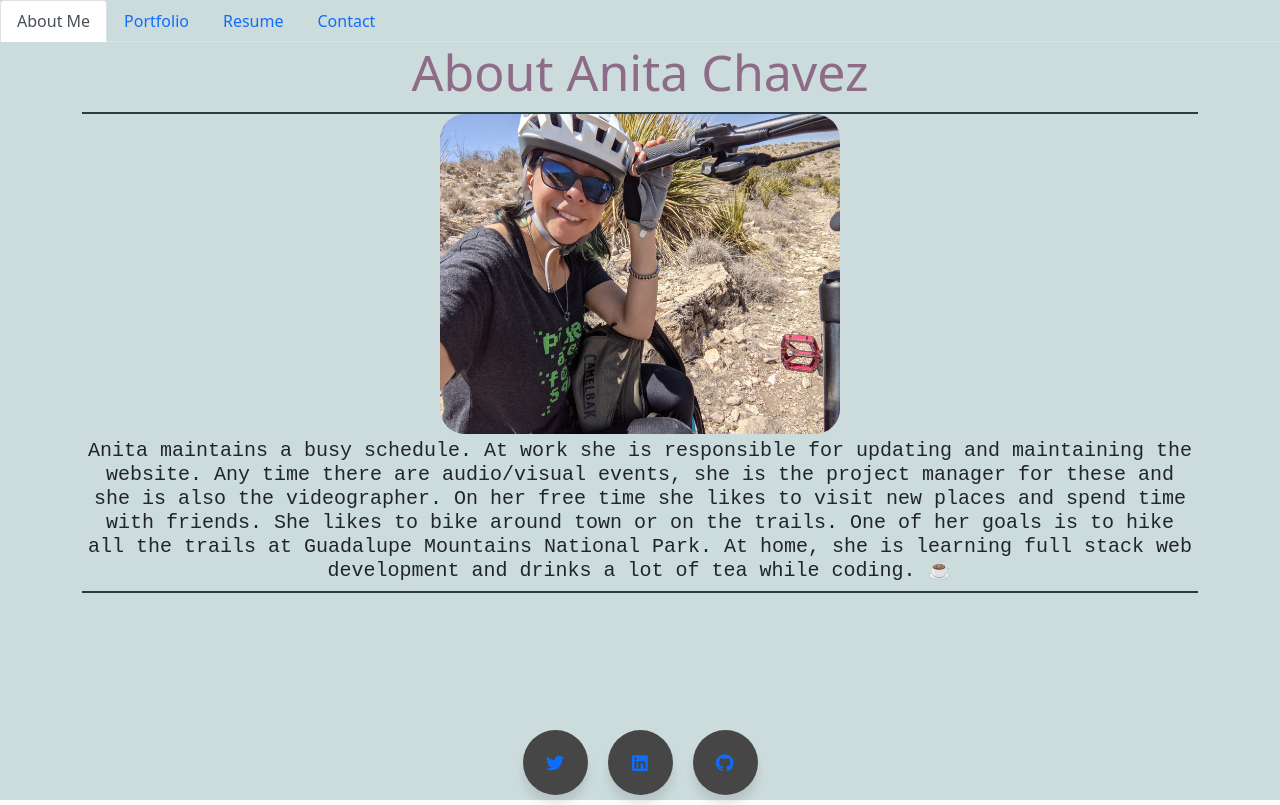
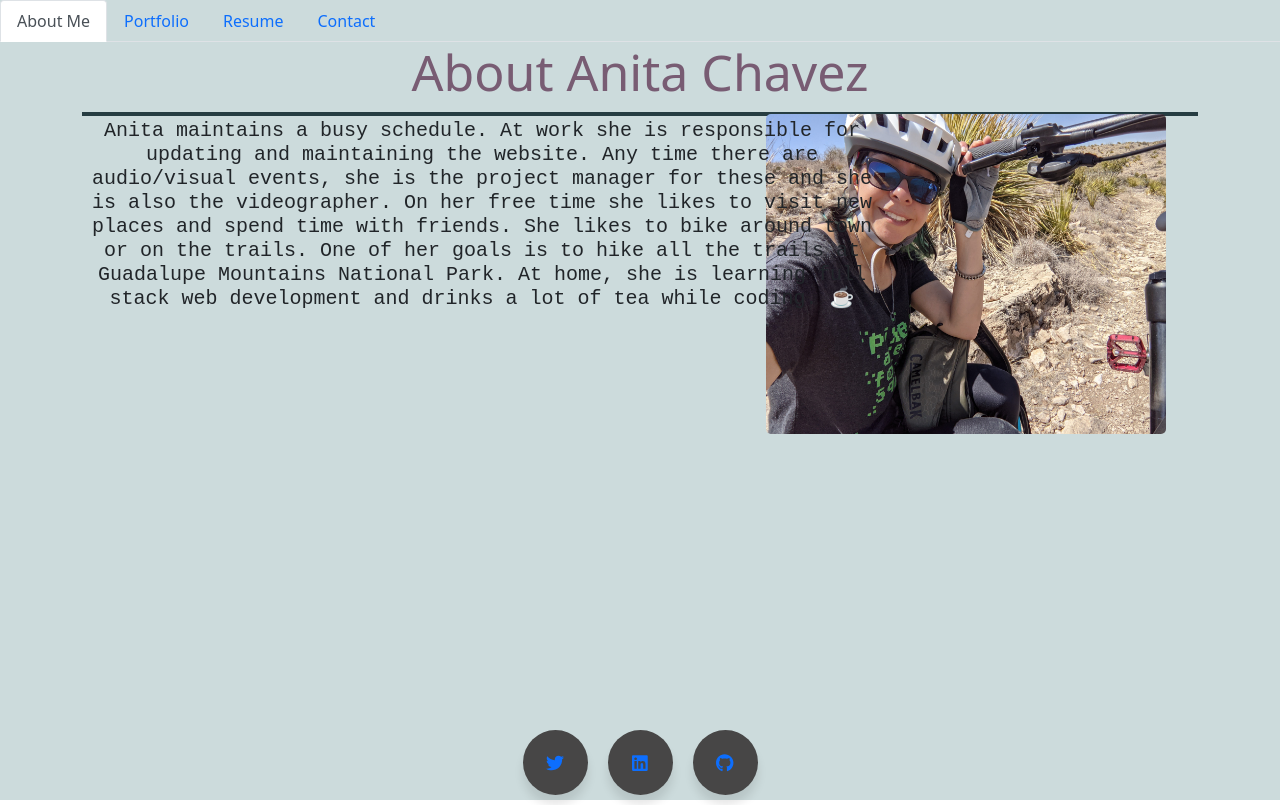
Before and after one commit to Neeta525/Professional_Portfolio_React, a React (Create React App) app: page / in a window 1280 px wide. Built offline with nearby package versions, Linux system fonts and the light colour scheme; the HTML template or start-up script is replaced by a standard one.

Commit message:
adjusted styling, debugging resume page

```diff
--- a/src/pages/About.jsx
+++ b/src/pages/About.jsx
@@ -1,28 +1,38 @@
-import React from 'react'
-import Neeta from '../images/Neeta.jpg';
-import '../styles/Pages.css'
-
+import React from "react";
+import Neeta from "../images/Neeta.jpg";
+import "../styles/Pages.css";
 
 function About() {
   return (
     <div>
       <section className="section">
         <div className="container">
-            <div className="row">
           <div className="col-md-12 text-center">
             <h1 className="main-heading">About Anita Chavez</h1>
             <div className="underline mx-auto">
-                <img src={Neeta} className="img" style={{ width: '25rem', height:'20rem' }} alt="photo of Anita" />
-                  <h5>
-                  Anita maintains a busy schedule. At work she is responsible for updating and maintaining the website. Any time there are audio/visual events, she is the project manager for these and she is also the videographer. On her free time she likes to visit new places and spend time with friends. She likes to bike around town or on the trails. One of her goals is to hike all the trails at Guadalupe Mountains National Park. At home, she is learning full stack web development and drinks a lot of tea while coding. ☕
+              <img
+                src={Neeta}
+                className="img"
+                style={{ width: "25rem", height: "20rem" }}
+                alt="Anita"
+              />
+              <h5 className="bio">
+                Anita maintains a busy schedule. At work she is responsible for
+                updating and maintaining the website. Any time there are
+                audio/visual events, she is the project manager for these and
+                she is also the videographer. On her free time she likes to
+                visit new places and spend time with friends. She likes to bike
+                around town or on the trails. One of her goals is to hike all
+                the trails at Guadalupe Mountains National Park. At home, she is
+                learning full stack web development and drinks a lot of tea
+                while coding. ☕
               </h5>
-                </div>
             </div>
           </div>
         </div>
       </section>
     </div>
-  )
+  );
 }
 
-export default About
+export default About;
--- a/src/pages/Portfolio.jsx
+++ b/src/pages/Portfolio.jsx
@@ -61,11 +61,11 @@ const Portfolio = () => {
       <div className="g-4 row">
         {Array.from({ length: 1 }).map((_, index) => (
           <div className='col-4 m-3'>
-             <Card style={{ width: '25rem', height:'20rem' }} key={index} className='box'>
+             <Card style={{ width: '25rem', height:'25rem' }} key={index} className='box'>
                 <Card.Img className='img-fluid' variant="top" src={card.image} />
                   <Card.Body>
-                  <Card.Title>{card.Title}</Card.Title>
-                  <Card.Text>{card.Text}</Card.Text>
+                  <Card.Title>{card.title}</Card.Title>
+                  <Card.Text>{card.text}</Card.Text>
                   <a href={card.deployLink} className="btn btn-link">Deployed Link</a>
                   <a href={card.gitLink} className="btn btn-link">GitHub Link</a>
                 </Card.Body>
@@ -81,7 +81,9 @@ const Portfolio = () => {
 return (
 <>
 <h1 className="main-heading text-center">My Projects</h1>
-<div className="underline mx-auto"></div>
+<div className="underline mx-auto">
+<div className="subheading text-center"><h5>Please take a moment to see the deployed links and Github repos for each project. Thanks!</h5></div>
+</div>
 <div className='grid'>
 
   {portfolioInfo.map(renderCard)}</div>;
--- a/src/pages/Resume.jsx
+++ b/src/pages/Resume.jsx
@@ -3,7 +3,7 @@ import { FontAwesomeIcon } from "@fortawesome/react-fontawesome";
 import { faFileArrowDown } from '@fortawesome/free-solid-svg-icons';
 import AnitaChavezResume from '../images/AnitaChavezResume.pdf';
 import { Link } from 'react-router-dom'
-import { saveAs } from "file-saver"
+// import { saveAs } from "file-saver"
 
 
 function Resume() {
@@ -17,13 +17,10 @@ function Resume() {
                 <div className="underline mx-auto">
                   <div className="icons">
                 <Link to={AnitaChavezResume}
-                  download='AnitaChavezResume.pdf'
+                  // download='AnitaChavezResume.pdf'
                   target='_blank'
                   rel='noreferrer noreopener'>
-                  {/* // className='icons file'> */}
                   <FontAwesomeIcon icon={faFileArrowDown} />
-                  {/* <button onClick={saveFile}><FontAwesomeIcon icon={faFileArrowDown} /></button>  */}
-                  {/* <button className='btn'><faFileArrowDown size={20} /></button> */}
                   </Link>
                   </div>
                   </div>
--- a/src/styles/Pages.css
+++ b/src/styles/Pages.css
@@ -19,7 +19,7 @@
 }
 
 .main-heading, h1 {
-    color: #8E6C88;
+    color: #785c73;
     font-size: 50px;
 }
 
@@ -43,7 +43,7 @@
     margin-top: 5px;
 }
 
-/* .btn {
+.btn {
     background-color: black;
     color: white;
     font-size: 20px;
@@ -51,7 +51,7 @@
     border-radius: 5px;
     margin: 10px 0px;
     cursor: pointer;
-} */
+}
 
 .grid {
     display: flex;
@@ -66,8 +66,27 @@ h5, p, text {
 }
 
 .img {
+    position: relative;
     border-radius: 25px;
     box-shadow: #000000;
+    border-radius: 5px;
+    display: flex;
+    justify-content: flex-end;
+    max-width: 100%;
+    float: right;
+    margin-right: 2rem;
+}
+
+.bio {
+    position: absolute;
+    width: 100%;
+    max-width: 800px;
+}
+
+.box {
+    border-radius: 25px;
+    box-shadow: #000000;
+    border:1 px solid rgb(71, 70, 70);
 }
 
 .icons {
```
Also changed, not shown: src/components/NavTabs.jsx (+0 -10 lines), 1 other file (tests, documents, lock files or other folders). Lines whose indentation alone changed are shown as unchanged.
